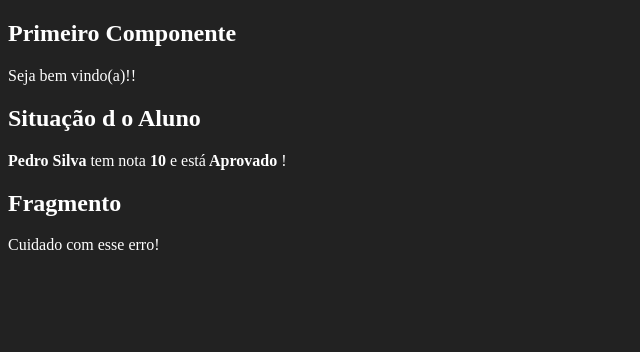
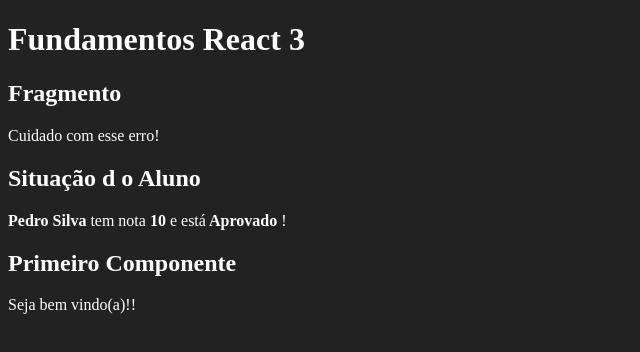
Before and after one commit to GSappio/React-fundamentals, a React (Create React App) app: page / in a window 1280 px wide. Shown: the top 352 px of the page, without its empty margins (0-640 px from the left). Built offline with nearby package versions, Linux system fonts and the light colour scheme.

Commit message:
App component

```diff
--- /dev/null
+++ b/src/App.jsx
@@ -0,0 +1,20 @@
+import React from 'react'
+
+import Primeiro from './components/basicos/Primeiro'
+import ComParametro from './components/basicos/ComParametro'
+import Fragmento from './components/basicos/Fragmento'
+
+export default () => (
+
+        <div id="app">
+        <h1>Fundamentos React 3</h1>
+        <Fragmento />
+        <ComParametro
+            titulo="Situação d  o Aluno"
+            aluno="Pedro Silva"
+            nota={9.3} />
+
+        <Primeiro></Primeiro>
+    </div>
+
+)
--- a/src/index.js
+++ b/src/index.js
@@ -3,19 +3,9 @@ import './index.css'
 import ReactDOM from 'react-dom'
 import React, { Fragment } from 'react'
 
-import Primeiro from './components/basicos/Primeiro'
-import ComParametro from './components/basicos/ComParametro'
-import Fragmento from './components/basicos/Fragmento'
-
+import App from './App'
 
 ReactDOM.render(
-    <div id="app">
-      <Primeiro></Primeiro>
-      <ComParametro
-            titulo="Situação d  o Aluno"
-            aluno="Pedro Silva"
-            nota={9.3} />
-    <Fragmento / >
-    </div>,
+    <App />,
     document.getElementById('root')
     )
```
